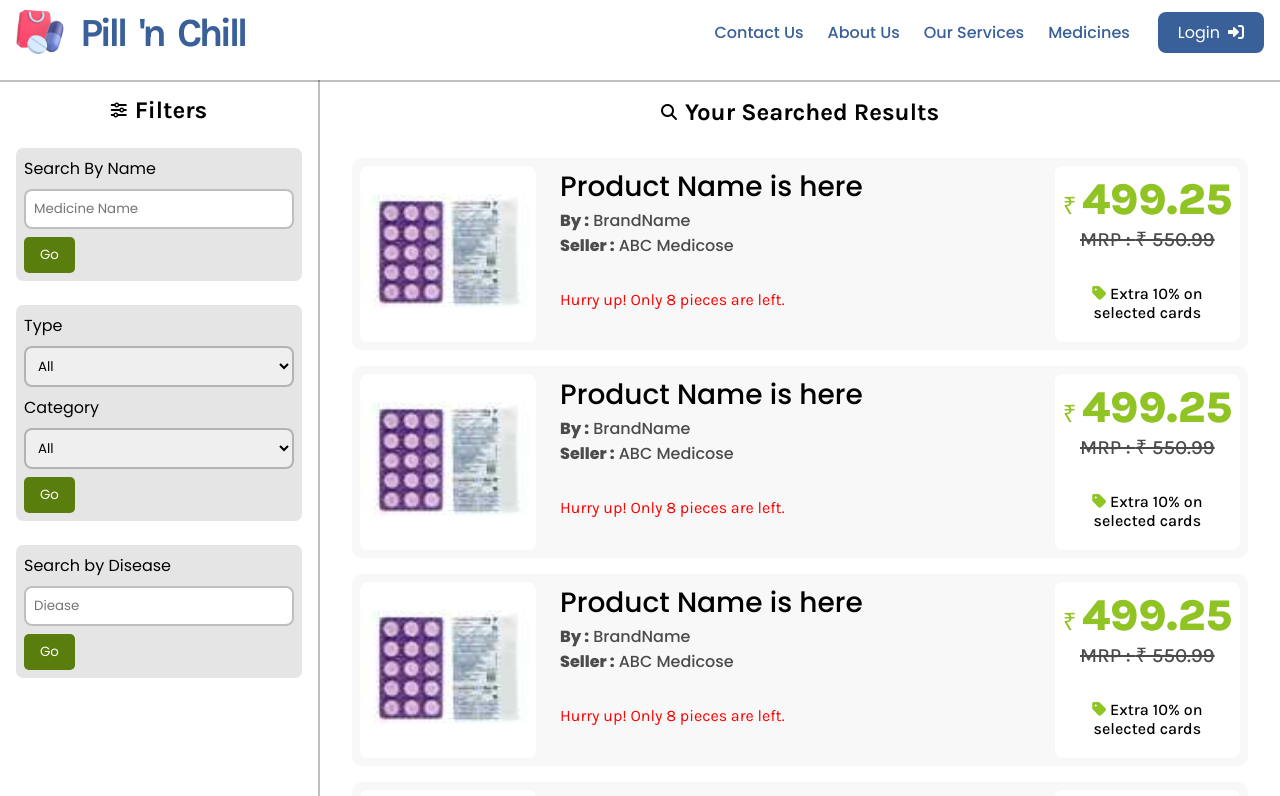
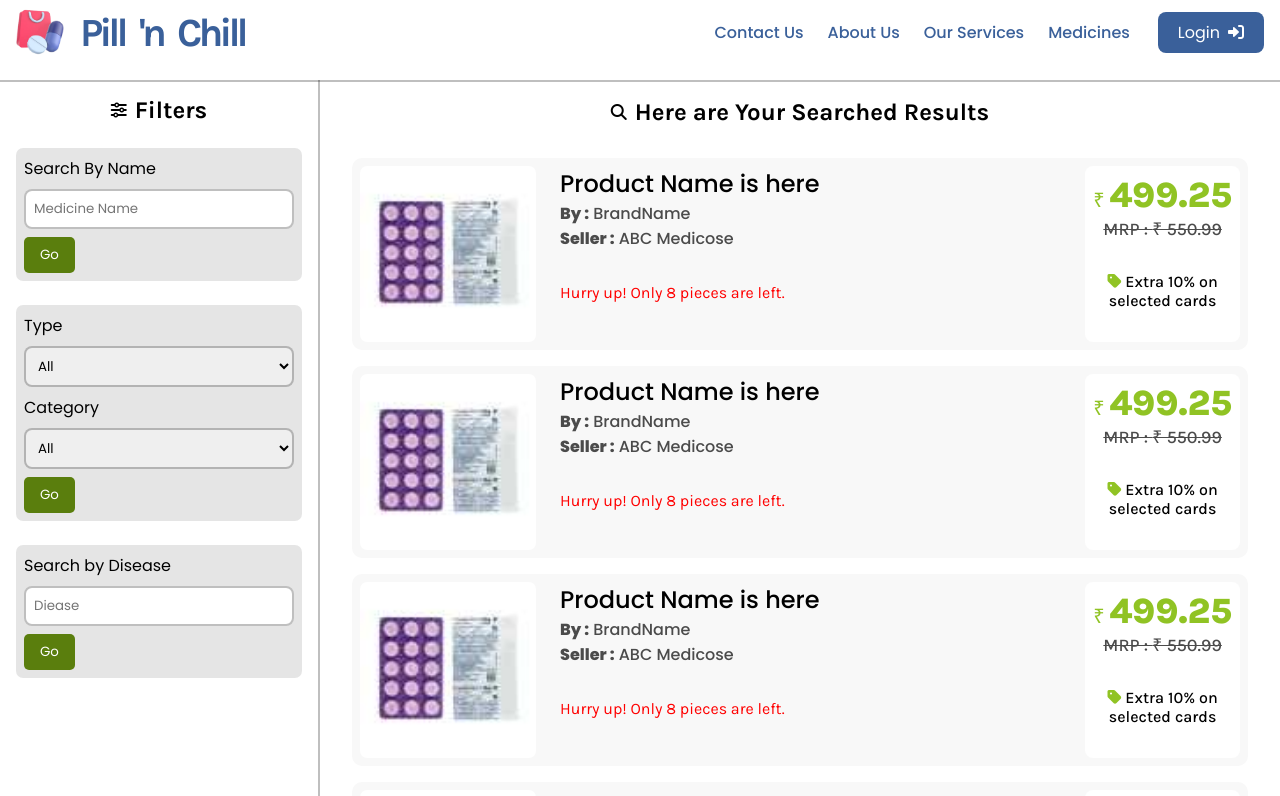
Before and after one commit to samayjoshi23/Pill-n-Chill, an Angular app in the folder HealthCareUI/: page /products in a window 1280 px wide. Shown: the top 796 px of the page. Built offline with nearby package versions, Linux system fonts and the light colour scheme.

Commit message:
improved UI for Product Page

```diff
--- a/HealthCareUI/src/app/Client/list-page/list-page.component.css
+++ b/HealthCareUI/src/app/Client/list-page/list-page.component.css
@@ -121,15 +121,17 @@ main{
     border-radius: 7px;
 }
 .product-name{
-    font-size: 1.75rem;
+    font-size: 1.5rem;
     font-weight: 500;
     font-family: var(--primary-font);
+    text-align: start;
 }
 .product-detail{
     font-size: 1rem;
     font-weight: 500;
     font-family: var(--primary-font);
     color: rgb(75, 75, 75);
+    text-align: start;
 }
 .product-quantity{
     color: red;
@@ -137,6 +139,7 @@ main{
     font-size: 1rem;
     font-weight: 400;
     margin-top: 2rem;
+    text-align: start;
 }
 .product-detail span{
     font-size: 1rem;
@@ -151,18 +154,18 @@ main{
 }
 .product-price{
     font-family: var(--secondary-font);
-    font-size: 2.75rem;
+    font-size: 2.25rem;
     font-weight: 800;
     color: var(--ternery-color);
 }
 .product-price span{
-    font-size: 1.5rem;
+    font-size: 1.25rem;
     font-weight: 500;
 }
 .product-mrp{
     font-family: var(--secondary-font);
     text-decoration: line-through;
-    font-size: 1.25rem;
+    font-size: 1.1rem;
     color: rgb(75, 75, 75);
     font-weight: 500;
 }
--- a/HealthCareUI/src/app/Client/list-page/list-page.component.html
+++ b/HealthCareUI/src/app/Client/list-page/list-page.component.html
@@ -53,7 +53,7 @@
     <section class="product-list-container">
         <div class="section-header">
             <i class="fa fa-duotone fa-magnifying-glass"></i>
-            <h1 class="section-title">Your Searched Results</h1>
+            <h1 class="section-title">Here are Your Searched Results</h1>
         </div>
         <div class="product-container">
             <button class="product-card" routerlink="/abc" type="button">
--- a/HealthCareUI/src/app/app-routing.module.ts
+++ b/HealthCareUI/src/app/app-routing.module.ts
@@ -3,6 +3,7 @@ import { RouterModule, Routes } from '@angular/router';
 import { AdminLandingPageComponent } from './Admin/admin-landing-page/admin-landing-page.component';
 import { LandingPageComponent } from './Client/landing-page/landing-page.component';
 import { ListPageComponent } from './Client/list-page/list-page.component';
+import { ProductPageComponent } from './Client/product-page/product-page.component';
 
 const routes: Routes = [
   {
```
